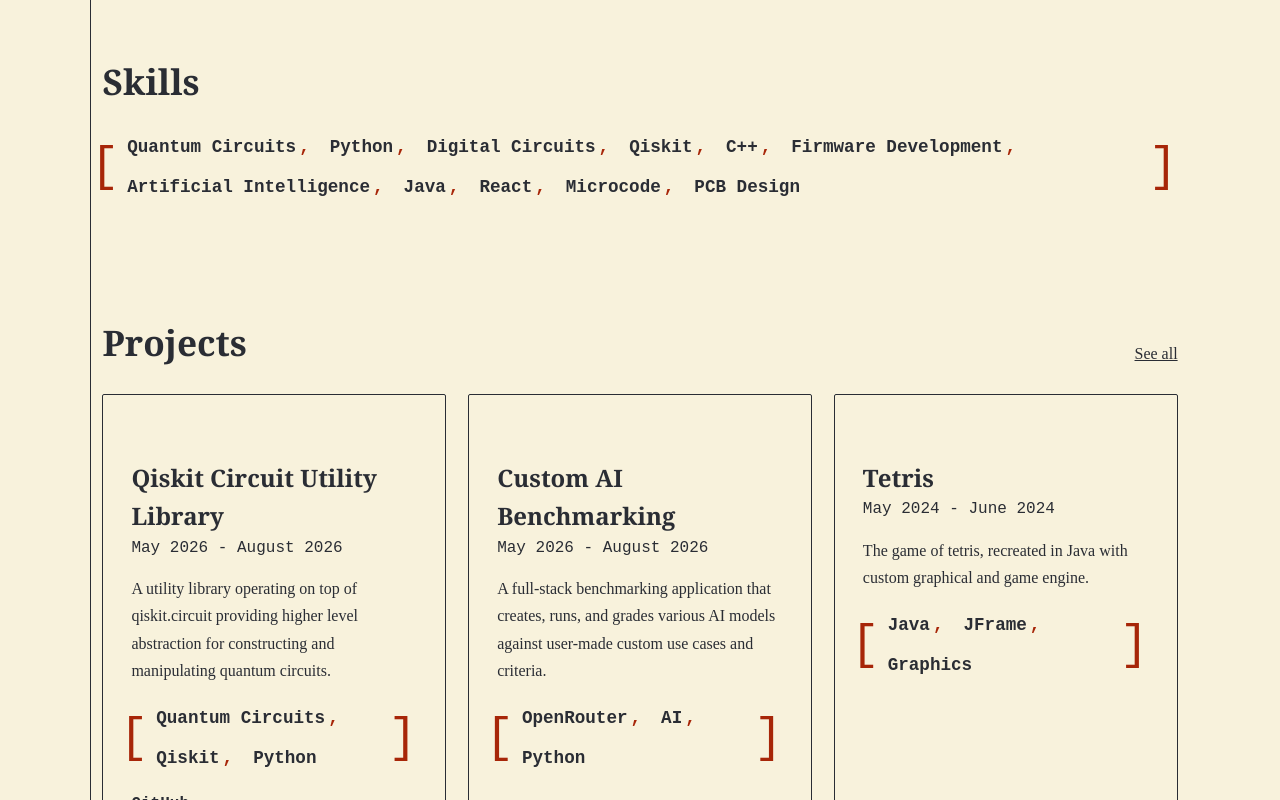
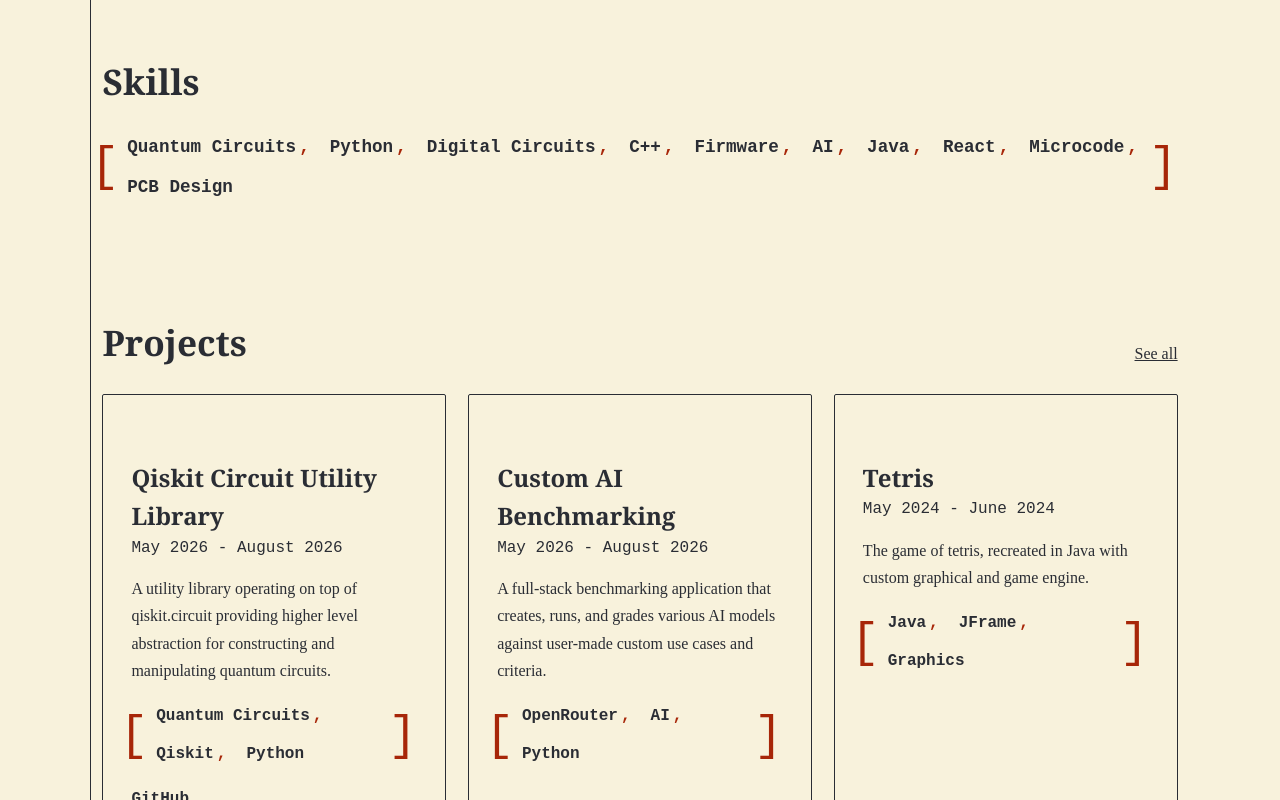
Before and after one commit to 1Aiden-K/portfolio-site, a React (Vite) app: page / in a window 1280 px wide. Shown: the part 1080-1880 px from the top of the page. Built offline with nearby package versions, Linux system fonts and the light colour scheme.

Commit message:
Updated Skills

```diff
--- a/src/components/HomePage/ProjectPreview.css
+++ b/src/components/HomePage/ProjectPreview.css
@@ -84,7 +84,7 @@
 
 .project-tech-item {
   font-family: var(--font-accent);
-  font-size: 1.1rem;
+  font-size: 1rem;
   font-weight: 700;
   white-space: nowrap;
 
--- a/src/components/ProjectsPage/Projects.css
+++ b/src/components/ProjectsPage/Projects.css
@@ -75,7 +75,7 @@
 
 .project-tech-item {
   font-family: var(--font-accent);
-  font-size: 1.1rem;
+  font-size: 1.0rem;
   font-weight: 700;
   white-space: nowrap;
 
--- a/src/data/skills.js
+++ b/src/data/skills.js
@@ -2,10 +2,9 @@ const skills = [
   "Quantum Circuits",
   "Python",
   "Digital Circuits",
-  "Qiskit",
   "C++",
-  "Firmware Development",
-  "Artificial Intelligence",
+  "Firmware",
+  "AI",
   "Java",
   "React",
   "Microcode",
```
